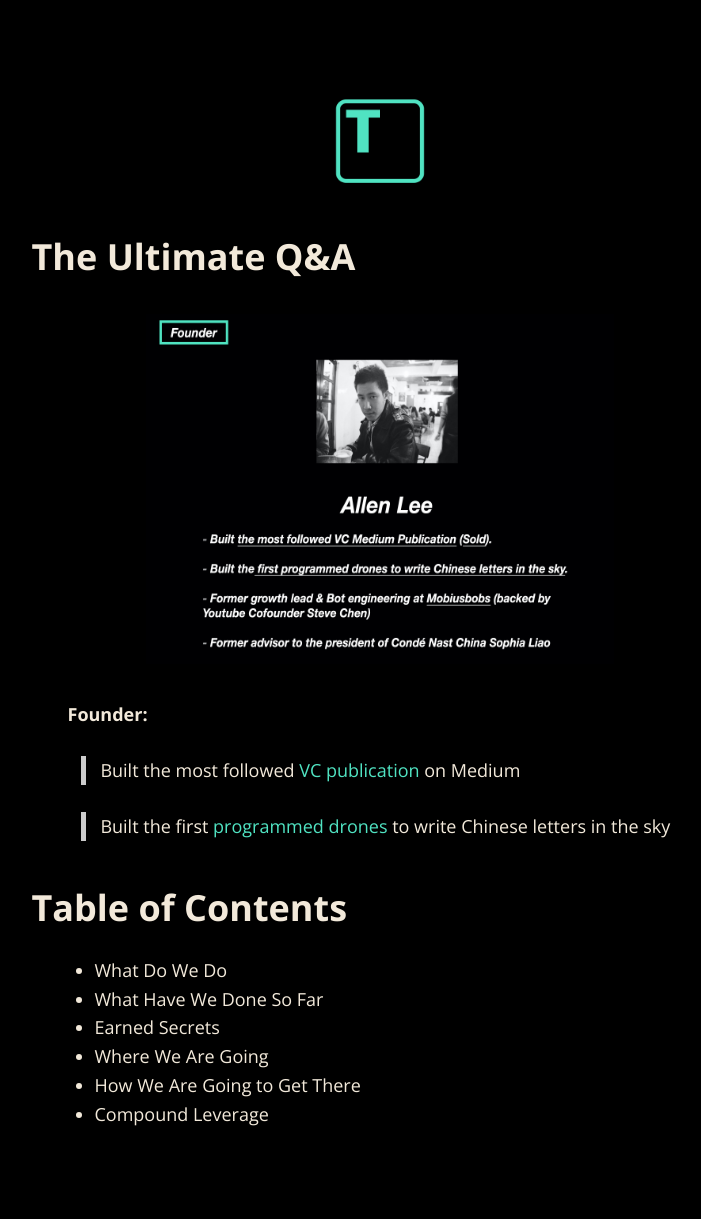
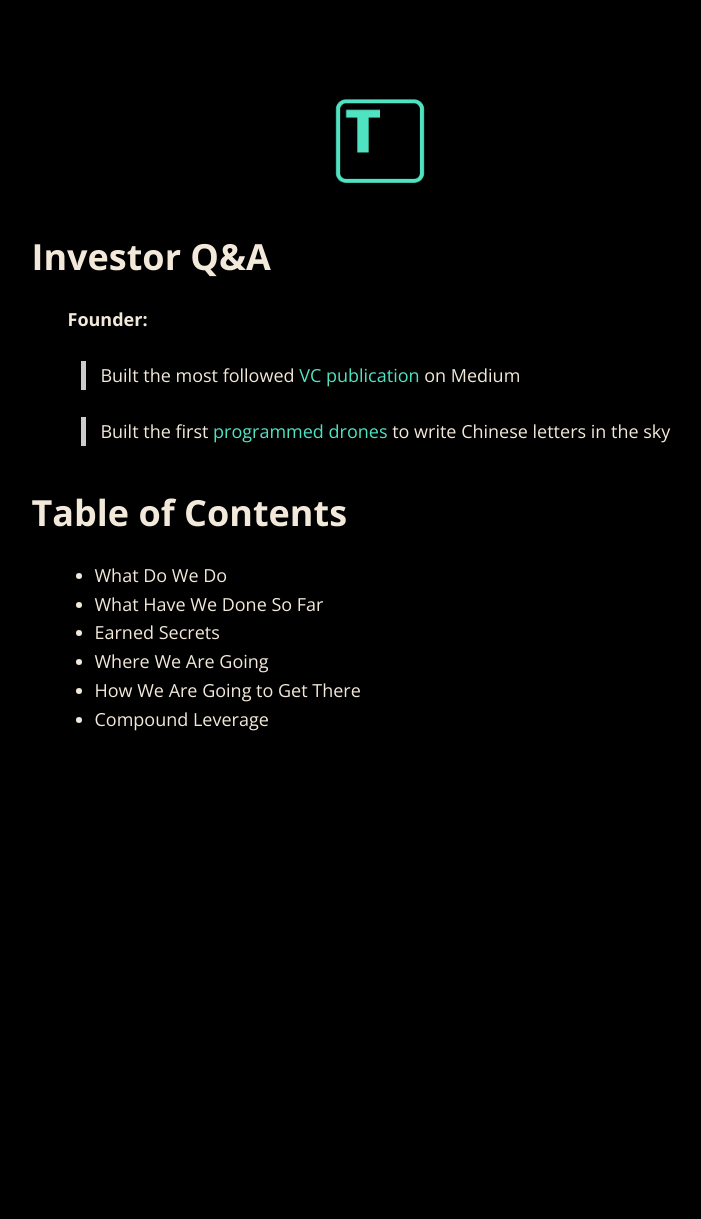
Before and after one commit to tarsmachine/tarsmachine.github.io, a Jekyll site: the page built from index.md, in a window 1280 px wide. Shown: the whole page, without its empty margins (260-961 px from the left). Built offline with Jekyll 4.4.1, drawn with Linux system fonts in a browser that asks for light colours; nearby versions of some CDN libraries; after the commit the page ends 900 px from its top, so only the background shows below that.

Commit message:
Update Lines

```diff
--- a/index.md
+++ b/index.md
@@ -5,10 +5,7 @@ layout: default
 <img src="images/tars.png" alt="sample image" width="100" height="100">
 
 
-### The Ultimate Q&A
-
-
-<img src="images/founder.png" alt="sample image" width="800" height="350">
+### Investor Q&A
 
 **Founder:**
 
```
